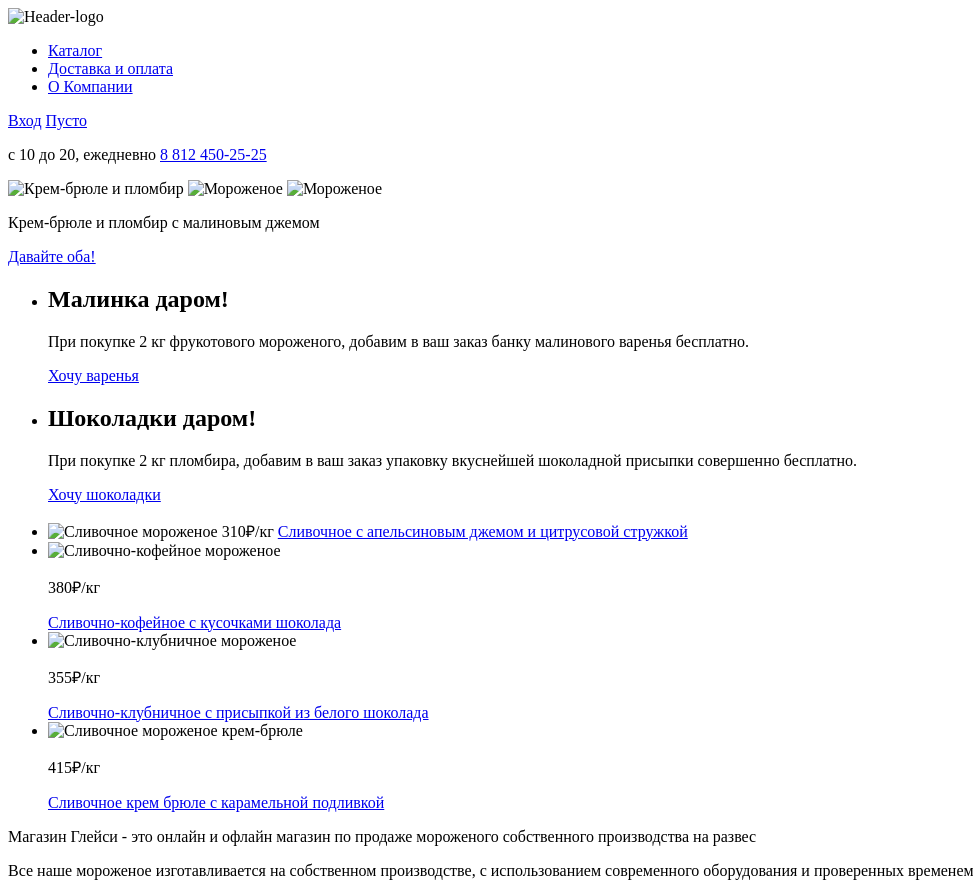
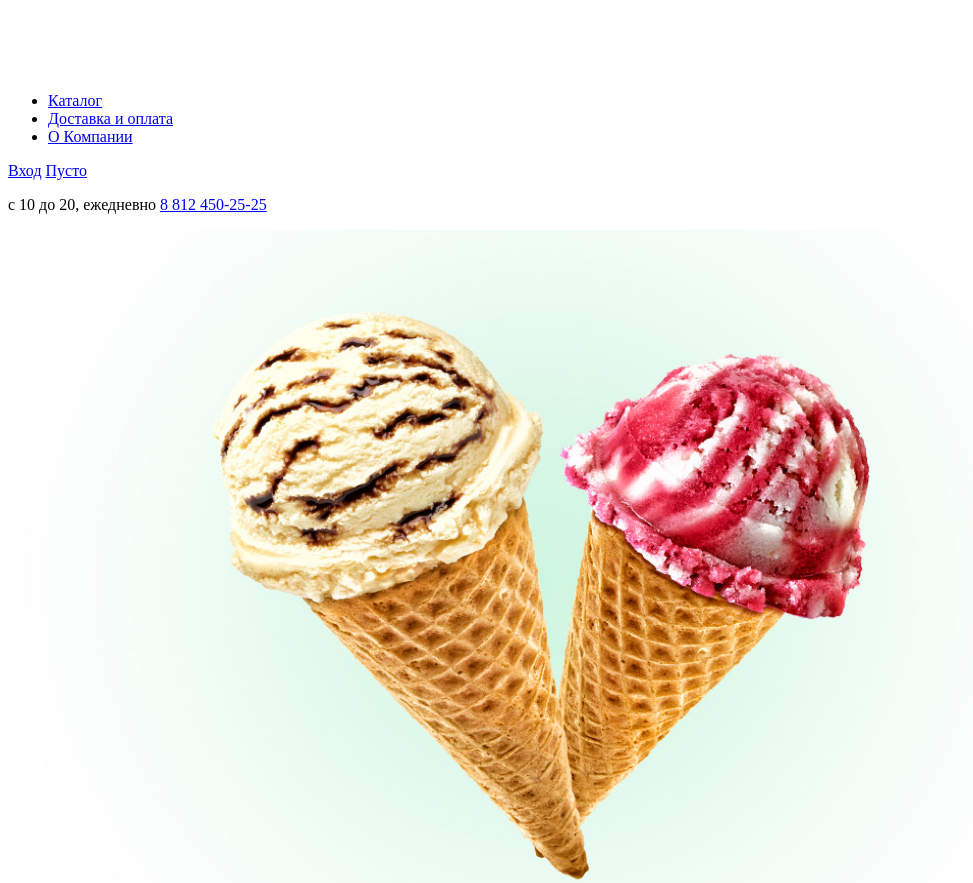
Before and after one commit to zabelinapolina/498397-gllacy, a plain HTML site: page index.html in a window 1280 px wide. Shown: the top 883 px of the page, without its empty margins (0-973 px from the left). Drawn offline with Linux system fonts and the light colour scheme.

Commit message:
Добавила изображения в html

```diff
--- a/index.html
+++ b/index.html
@@ -7,7 +7,7 @@
   <body>
     <header>
       <div class="header-logo">
-        <img src="#" alt="Header-logo">
+        <img src="logo.png" width="154" height="64" alt="Header-logo">
         </div>
     	<nav class="main-navigation">
     		<ul>
@@ -28,9 +28,9 @@
     </header>
     <main>
     	<section>
-    		<img src="#" alt="Крем-брюле и пломбир">
-    		<img src="#" alt="Мороженое">
-    		<img src="#" alt="Мороженое">
+    		<img src="background_1.jpg" width="1065" height="859" alt="Крем-брюле и пломбир">
+    		<img src="background_2.jpg" width="1065" height="859" alt="Мороженое">
+    		<img src="background_3.jpg" width="1065" height="859" alt="Мороженое">
     		<p>Крем-брюле и пломбир с малиновым джемом</p>
     		<a href="#">Давайте оба!</a>
     	</section>
@@ -53,22 +53,22 @@
         <!-- <h2>Бестселлеры</h2> -->
             <ul>
     			<li>
-    				<img src="#" alt="Сливочное мороженое">
+    				<img src="1.png" width="267" height="267" alt="Сливочное мороженое">
     				<span>310&#8381</span><span>/кг</span>
     				<a href="#">Сливочное с апельсиновым джемом и цитрусовой стружкой</a>
     			</li>
     			<li>
-    				<img src="#" alt="Сливочно-кофейное мороженое">
+    				<img src="2.png" width="267" height="267" alt="Сливочно-кофейное мороженое">
     				<p>380&#8381<span>/кг</span></p>
     				<a href="#">Сливочно-кофейное с кусочками шоколада</a>
     			</li>
     			<li>
-    				<img src="#" alt="Сливочно-клубничное мороженое">
+    				<img src="3.png" width="267" height="267" alt="Сливочно-клубничное мороженое">
     				<p>355&#8381<span>/кг</span></p>
     				<a href="#">Сливочно-клубничное с присыпкой из белого шоколада</a>
     			</li>
     			<li>
-    				<img src="#" alt="Сливочное мороженое крем-брюле">
+    				<img src="4.png" width="267" height="267" alt="Сливочное мороженое крем-брюле">
     				<p>415&#8381<span>/кг</span></p>
     				<a href="gllacy-catalog.html">Сливочное крем брюле с карамельной подливкой</a>
     			</li>
```
Also changed, not shown: 1.png (added), 2.png (added), 3.png (added), 4.png (added), background_1.jpg (added), background_2.jpg (added), background_3.jpg (added), hit.svg (added), logo.png (added), logo_htmlacademy.png (added), map.jpg (added), pin.png (added), pin.svg (added), vaffle.png (added).
